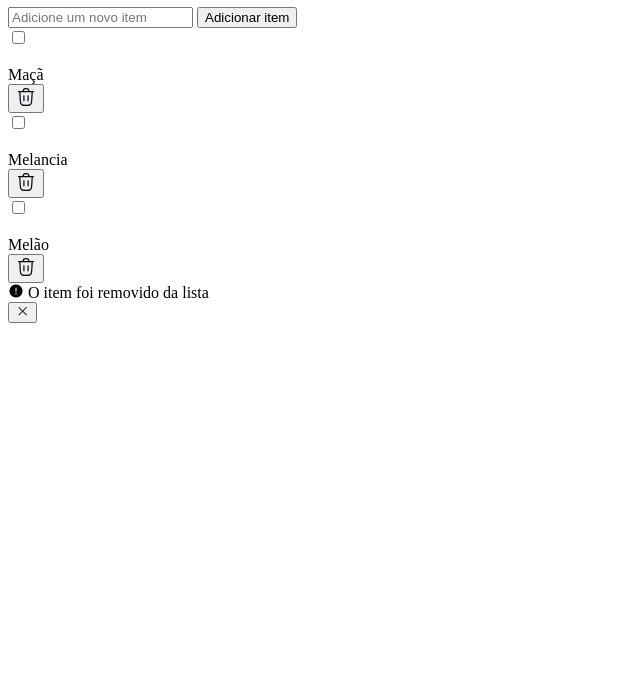
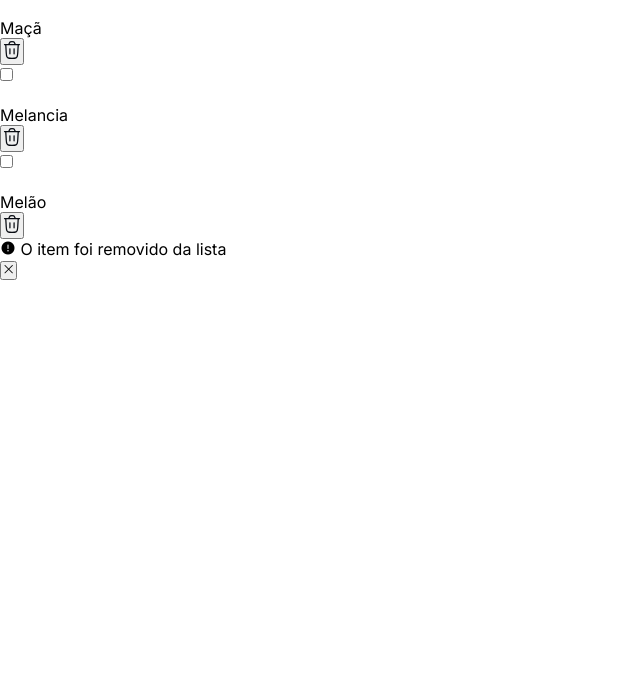
Before and after one commit to pioliveirac/quicklist, a plain HTML site: page index.html in a window 1280 px wide. Shown: the part 127-800 px from the top of the page, without its empty margins (0-640 px from the left). Drawn offline with nearby package versions, Linux system fonts and the light colour scheme.

Commit message:
criação do style.css, adição da fonte inter e adição de todas as fontes do projeto no style.css

```diff
--- a/index.html
+++ b/index.html
@@ -3,6 +3,10 @@
 <head>
     <meta charset="UTF-8">
     <meta name="viewport" content="width=device-width, initial-scale=1.0">
+    <link rel="preconnect" href="https://fonts.googleapis.com">
+    <link rel="preconnect" href="https://fonts.gstatic.com" crossorigin>
+    <link href="https://fonts.googleapis.com/css2?family=Inter:wght@100..900&family=Space+Mono:ital,wght@0,400;0,700;1,400;1,700&display=swap" rel="stylesheet">
+    <link rel="stylesheet" href="style.css">
     <link
       rel="stylesheet"
       type="text/css"
--- /dev/null
+++ b/style.css
@@ -0,0 +1,25 @@
+* {
+    margin: 0;
+    padding: 0;
+    box-sizing: border-box;
+}
+
+:root {
+    font-family: "Inter", sans-serif;
+    font-size: 62.5%;
+    --background-primary: #F4F5FB;
+    --background-secondary: #FFF;
+    --color-brand: #CA3884;
+    --color-brand-hover: #A52C6B;
+    --color-danger: #C93847;
+    --content-primary: #080B12;
+    --content-secondary: #374151;
+    --content-tertiary: #9CA3AF;
+    --always-white: #FFF;
+    --border-primary: #D1D5DB;
+    --border-hover: #B9C2D0;
+}
+
+body {
+    font-size: 1.6rem;
+}
```
